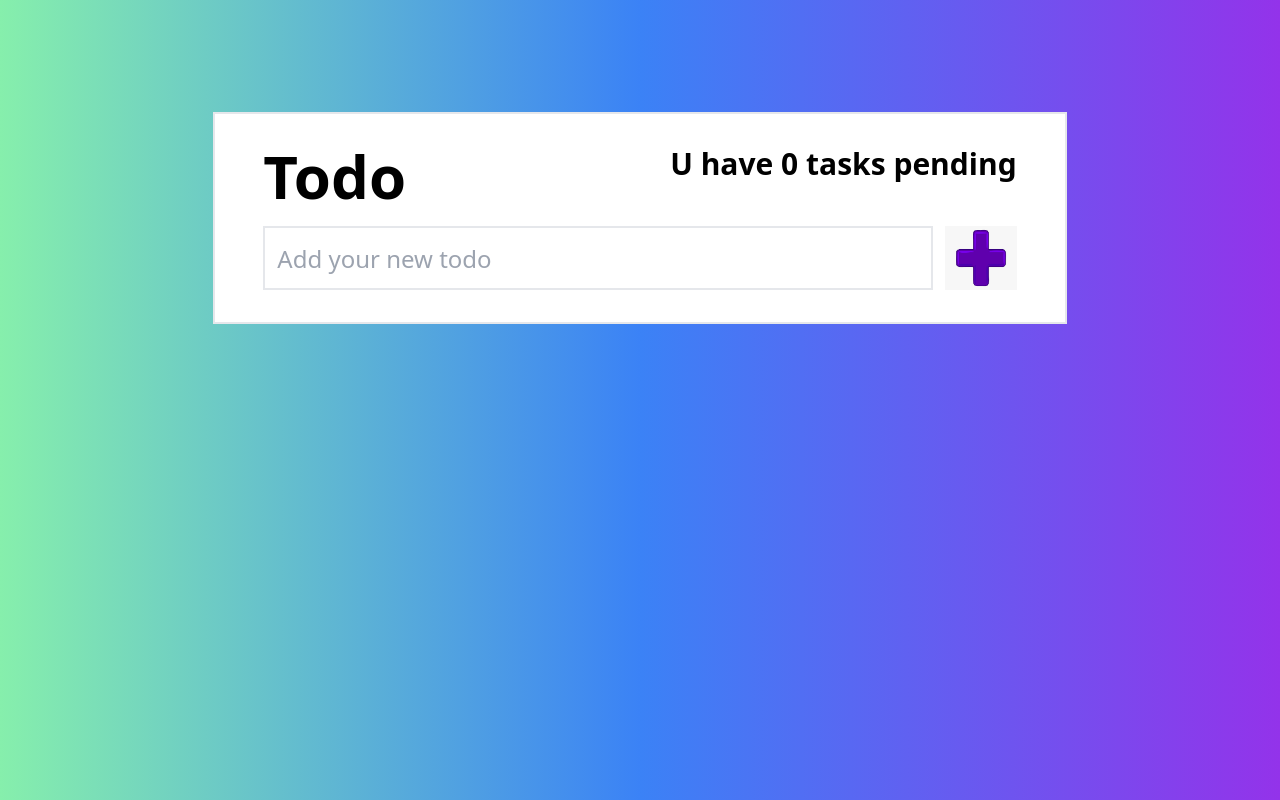
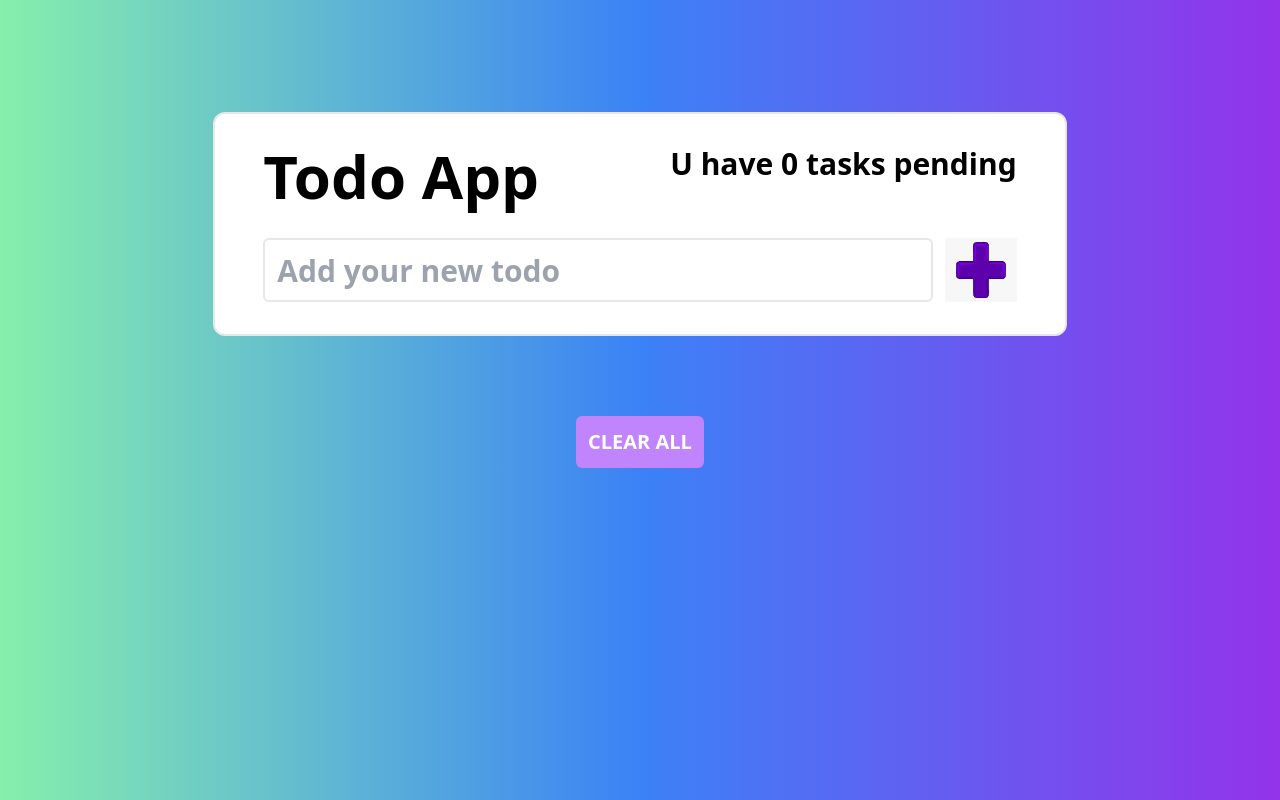
Before and after one commit to sundaram123krishnan/Todo-list, a website built with Vite: page index.html in a window 1280 px wide. Built offline with nearby package versions, Linux system fonts and the light colour scheme.

Commit message:
added clear button

```diff
--- a/index.html
+++ b/index.html
@@ -7,29 +7,28 @@
     <title>Todo-list</title>
     <link rel="stylesheet" href="main.css" />
   </head>
-  <body class="bg-gradient-to-r from-green-300 via-blue-500 to-purple-600">
-    <div class="flex items-center justify-center mt-28">
+  <body class="bg-gradient-to-r from-green-300 via-blue-500 to-purple-600 ">
+    <div class="flex flex-col items-center justify-center mt-28 ">
       <div
-        class="flex flex-col gap-5 border-2 py-8 px-12 w-4/6 bg-white"
+        class="flex flex-col gap-8 border-2 py-8 px-12 w-4/6 bg-white rounded-xl"
         id="main"
       >
-      <div class="flex justify-between">
-        <h1 class="text-6xl font-bold">Todo</h1>
-        <h2 class="text-3xl font-bold">U have 0 tasks pending</h2>
-      </div>
+        <div class="flex justify-between">
+          <h1 class="text-6xl font-bold">Todo App</h1>
+          <h2 class="text-3xl font-bold">U have 0 tasks pending</h2>
+        </div>
 
         <div class="flex gap-3" id="list">
           <input
             type="text"
             placeholder="Add your new todo"
-            class="border-2 w-full p-3 text-2xl h-16"
+            class="border-2 w-full p-3 text-3xl font-bold h-16 rounded-md "
             id="inp"
           />
           <button id="btn"><img src="./add.png" alt="" class="h-16" /></button>
         </div>
-
       </div>
-
+      <button class="mt-20 uppercase bg-purple-400 text-white p-3 rounded-md font-bold text-xl" id="clear">clear all</button>
     </div>
 
     <script src="script.js"></script>
```
